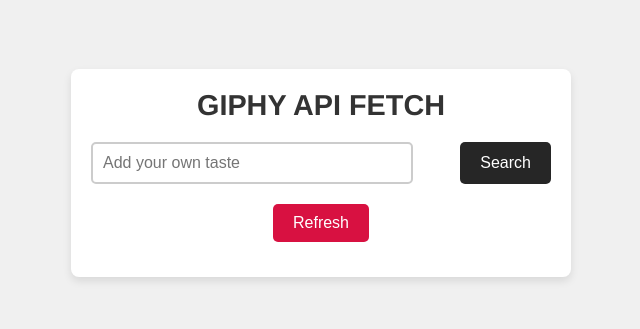
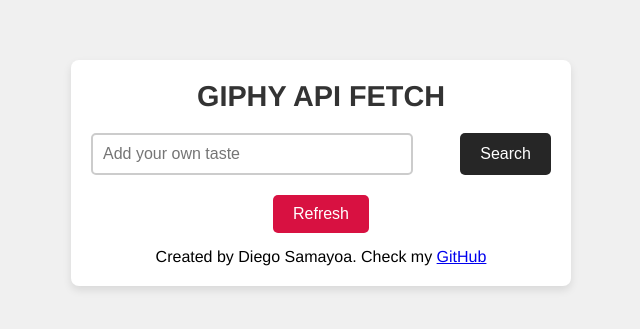
Before and after one commit to DiegoSamayoaGomez/GIF_generator, a plain HTML site: page index.html in a window 1280 px wide. Shown: the part 227-556 px from the top of the page, without its empty margins (319-959 px from the left). Drawn offline with Linux system fonts and the light colour scheme.

Commit message:
Show creator info

```diff
--- a/index.html
+++ b/index.html
@@ -20,7 +20,10 @@
         <div class="imageContainer">
             <button class="refresh">Refresh</button>
             <img src="#" alt="" class="image">
+            <p>Created by Diego Samayoa. Check my <a href="https://github.com/DiegoSamayoaGomez">GitHub</a></p>
+
         </div>
+
     </div>
 
 </body>
```
